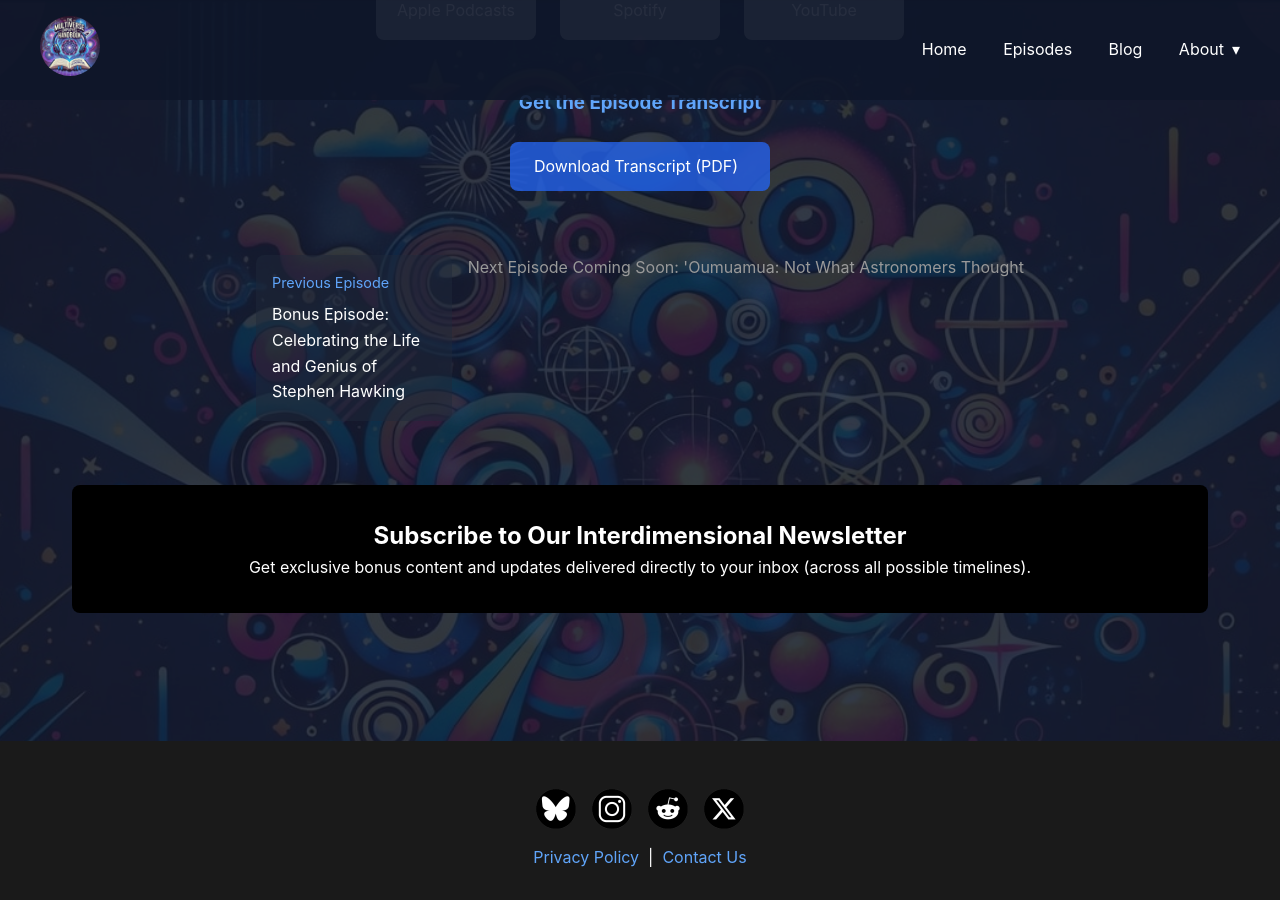
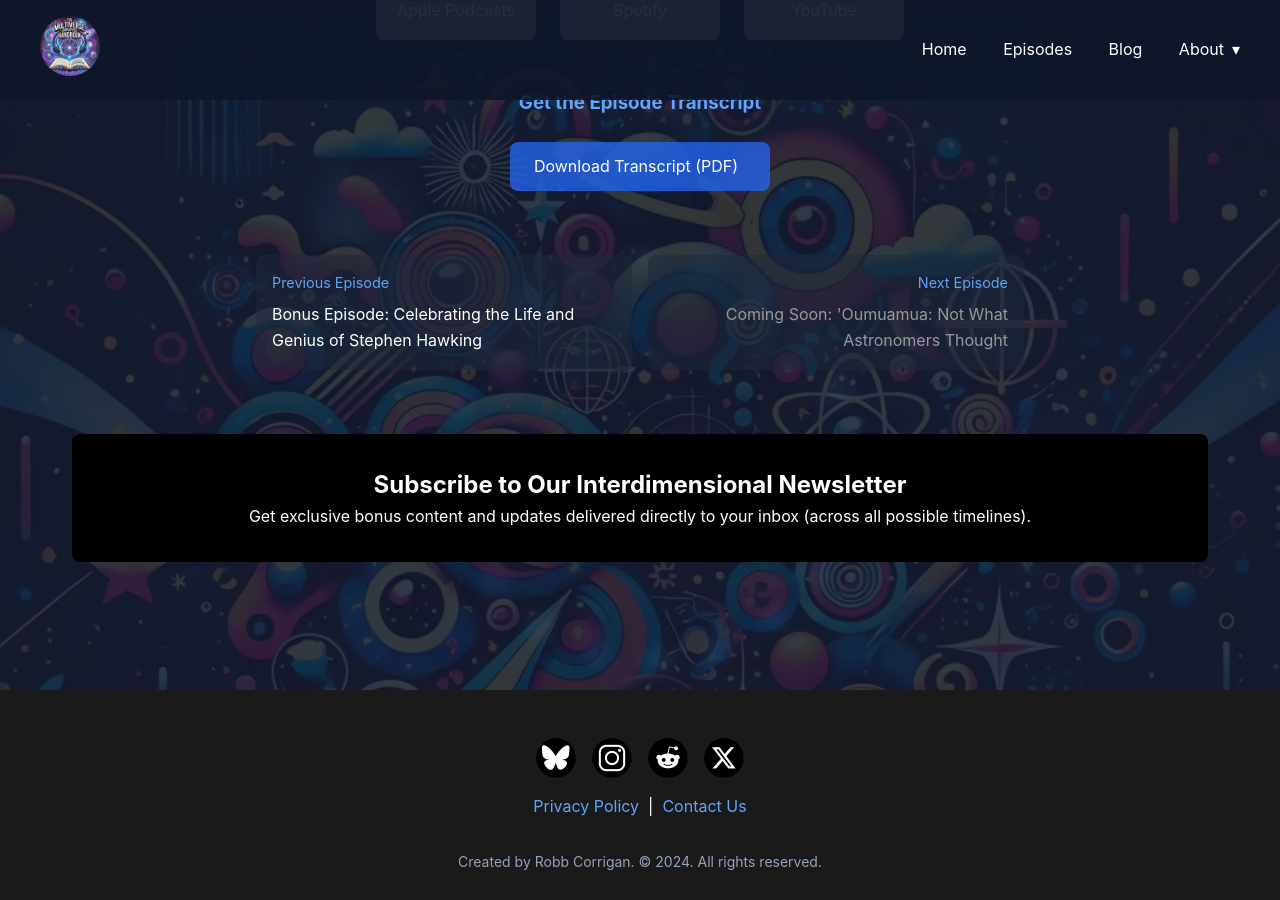
Before and after one commit to forward6/tmeh, a Jekyll site: the page built from _episodes/2025-01-14-cern-for-sale-when-sales-teams-collide-with-particle-physics.md, in a window 1280 px wide and 900 px high, scrolled down 3430 px. Built offline with Jekyll 4.4.1, drawn with Linux system fonts in a browser that asks for light colours.

Commit message:
reconstructed tags

```diff
--- a/_layouts/episode.html
+++ b/_layouts/episode.html
@@ -74,10 +74,10 @@
             {{ page.previous.title }}
         </a>
         {% else %}
-        <span class="prev-episode disabled">
+        <a href="#" class="prev-episode disabled">
             <span>Previous Episode</span>
             Coming Soon: {{ page.previous.title }}
-        </span>
+        </a>
         {% endif %}
     {% endif %}
 
@@ -88,10 +88,10 @@
             {{ page.next.title }}
         </a>
         {% else %}
-        <span class="next-episode disabled">
+        <a href="#" class="next-episode disabled">
             <span>Next Episode</span>
             Coming Soon: {{ page.next.title }}
-        </span>
+        </a>
         {% endif %}
     {% endif %}
 	</div>
```
